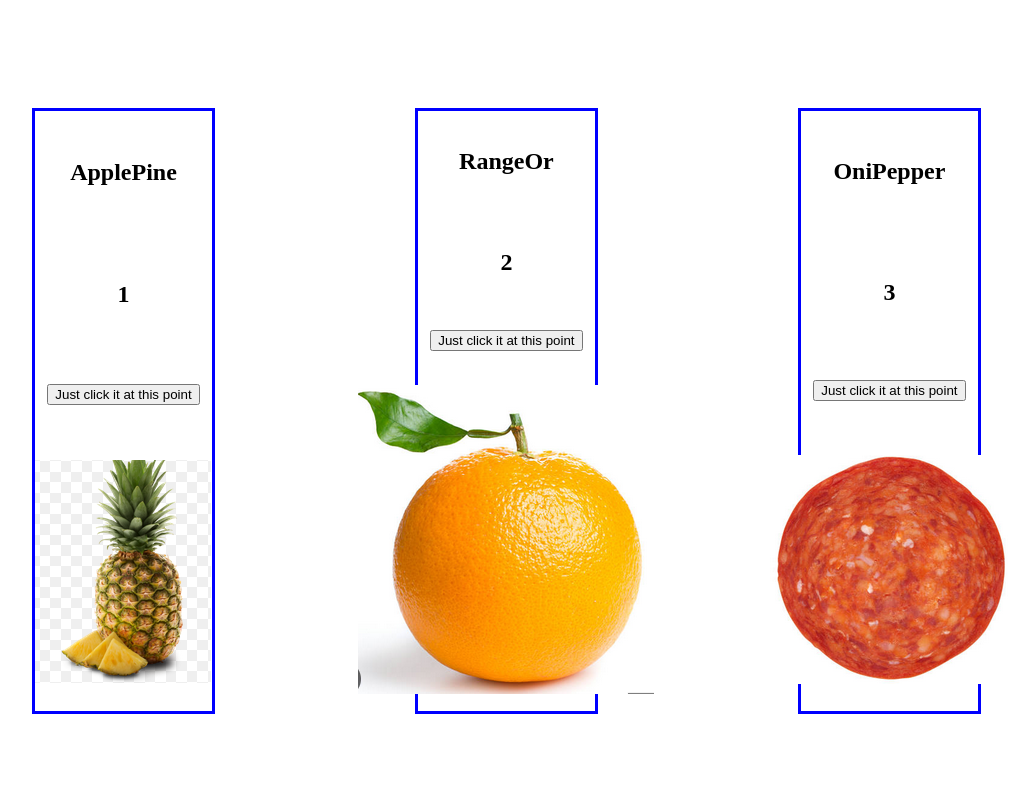
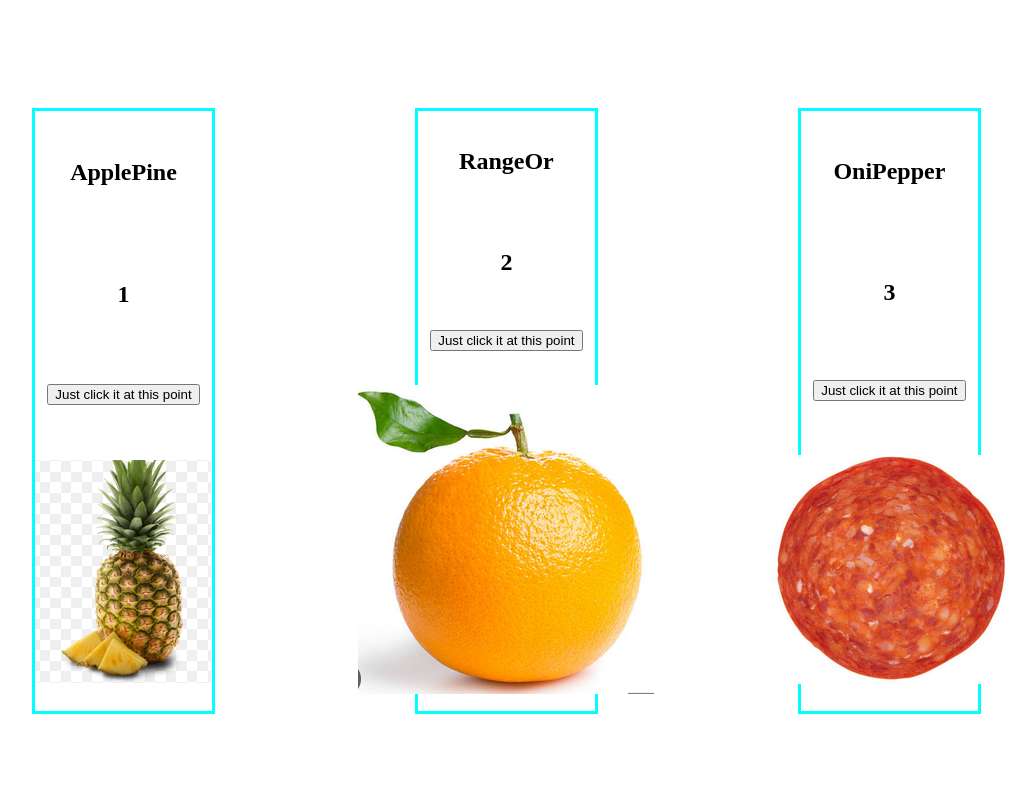
Before and after one commit to staten-island-tech/vue-reactivity-project-ierhe, a Vue app in the folder app/: page / in a window 1280 px wide. Shown: the top 800 px of the page, without its empty margins (76-1112 px from the left). Built offline with nearby package versions, Linux system fonts and the light colour scheme.

Commit message:
Update TwoBox.vue

```diff
--- a/app/src/components/TwoBox.vue
+++ b/app/src/components/TwoBox.vue
@@ -30,8 +30,8 @@ div{
     align-items: center;
     justify-content: space-around;
     height: 600px;
-    width: 500px;
-    border: 3px solid blue;
+    width: 600px;
+    border: 3px solid cyan;
     margin: 100px;
 }
 </style>
```
